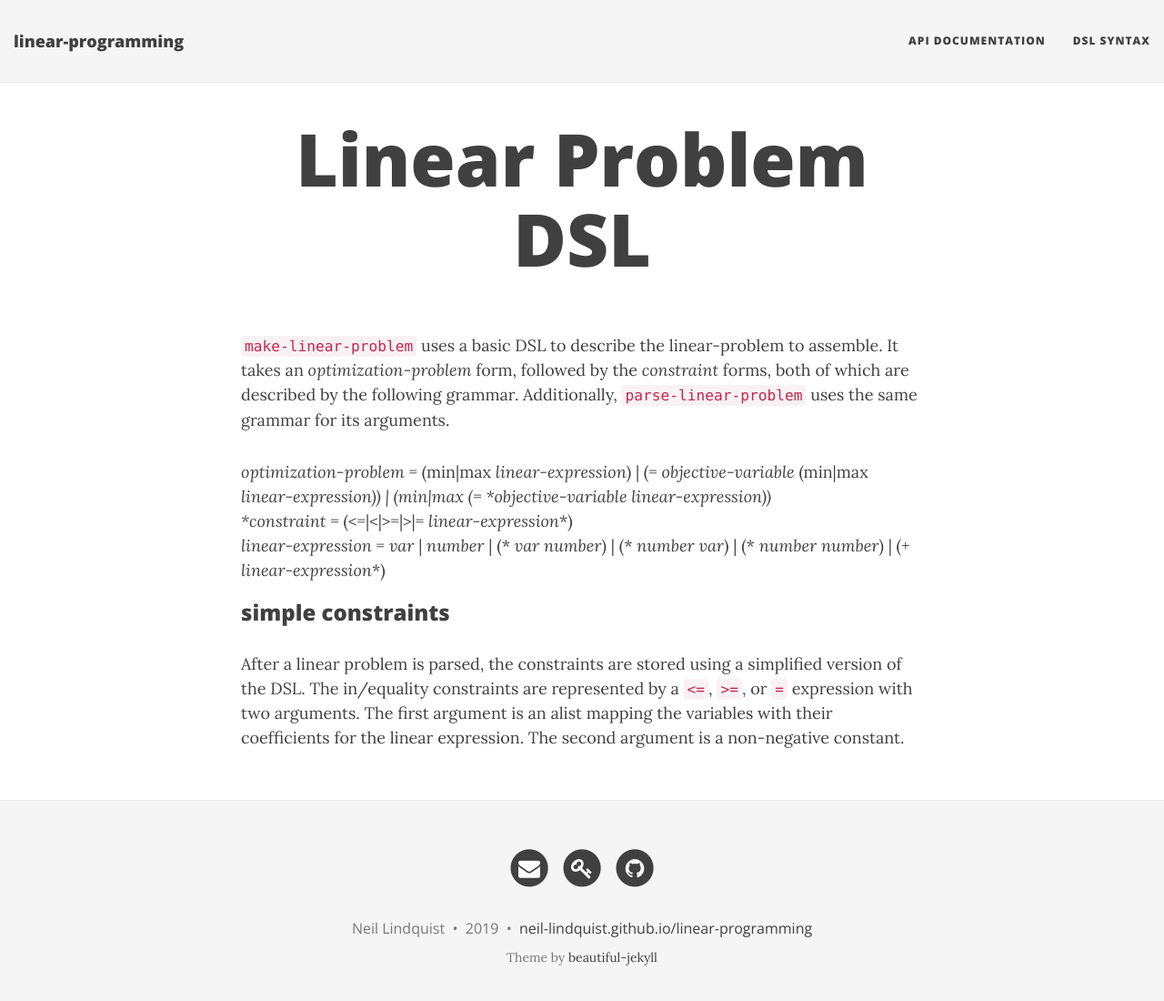
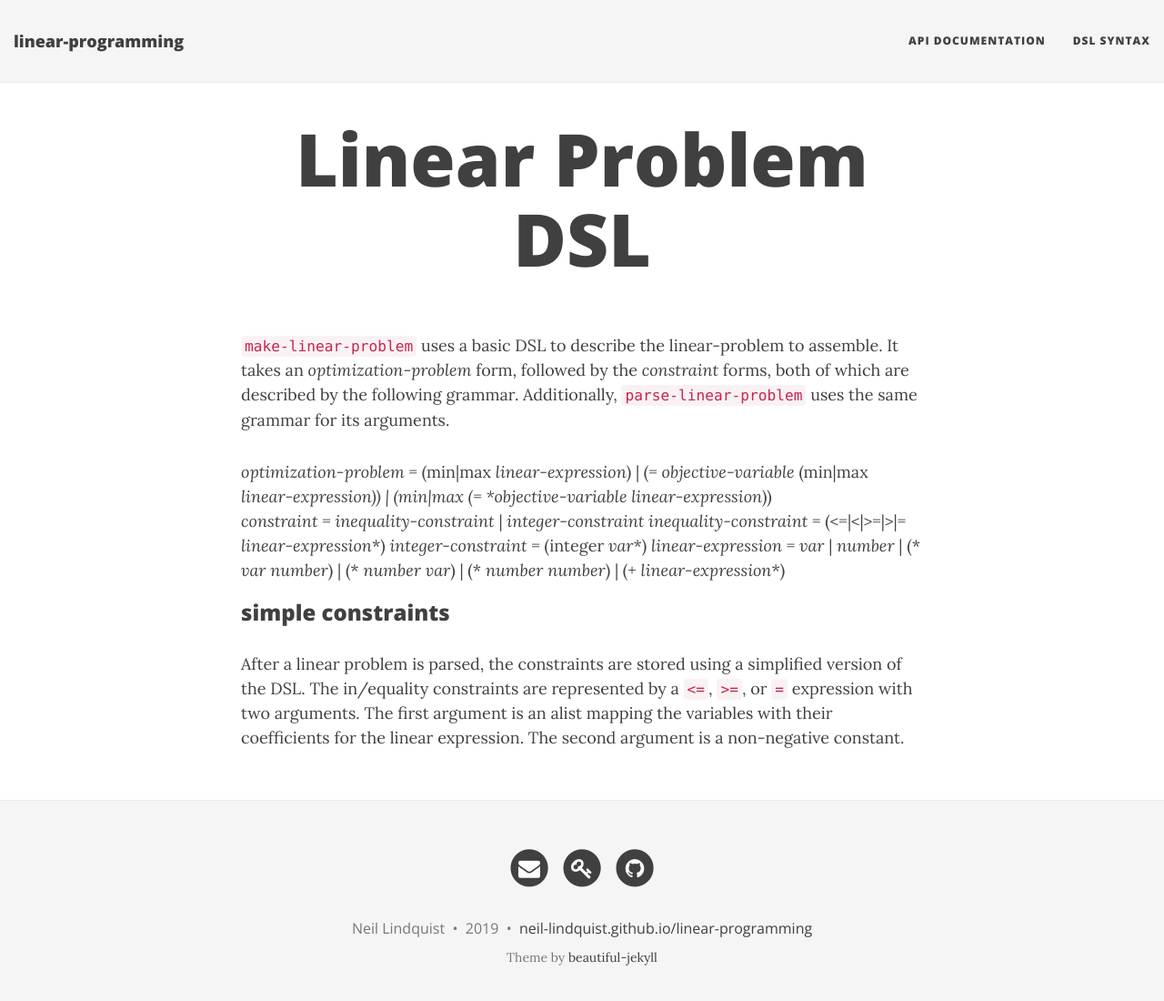
Before and after one commit to neil-lindquist/linear-programming, a Jekyll site: the page built from docs/linear-problem-syntax.md, in a window 1280 px wide and 1113 px high. Shown: the top 1100 px of the window at 91% size. Built offline with Jekyll 4.4.1, drawn with Linux system fonts in a browser that asks for light colours; a style sheet for code colours, icons or effects is not loaded.

Commit message:
Add support for integer programming

```diff
--- a/docs/linear-problem-syntax.md
+++ b/docs/linear-problem-syntax.md
@@ -8,8 +8,10 @@ meta-description: The specification of the Linear Programming Problem DSL
 It takes an *optimization-problem* form, followed by the *constraint* forms, both of which are described by the following grammar.
 Additionally, `parse-linear-problem` uses the same grammar for its arguments.
 
-*optimization-problem* = (min\|max *linear-expression*) \| (= *objective-variable* (min\|max *linear-expression)) \| (min\|max (= *objective-variable* *linear-expression))
-*constraint* = (<=\|<\|>=\|>\|= *linear-expression*\*)
+*optimization-problem* = (min\|max *linear-expression*) \| (= *objective-variable* (min\|max *linear-expression)) \| (min\|max (= *objective-variable* *linear-expression*))
+*constraint* = *inequality-constraint* \| *integer-constraint*
+*inequality-constraint* = (<=\|<\|>=\|>\|= *linear-expression*\*)
+*integer-constraint* = (integer *var*\*)
 *linear-expression* = *var* \| *number* \| (\* *var* *number*) \| (\* *number* *var*) \| (\* *number* *number*) \| (+ *linear-expression*\*)
 
 ### simple constraints
```
Also changed, not shown: 5 other files.
